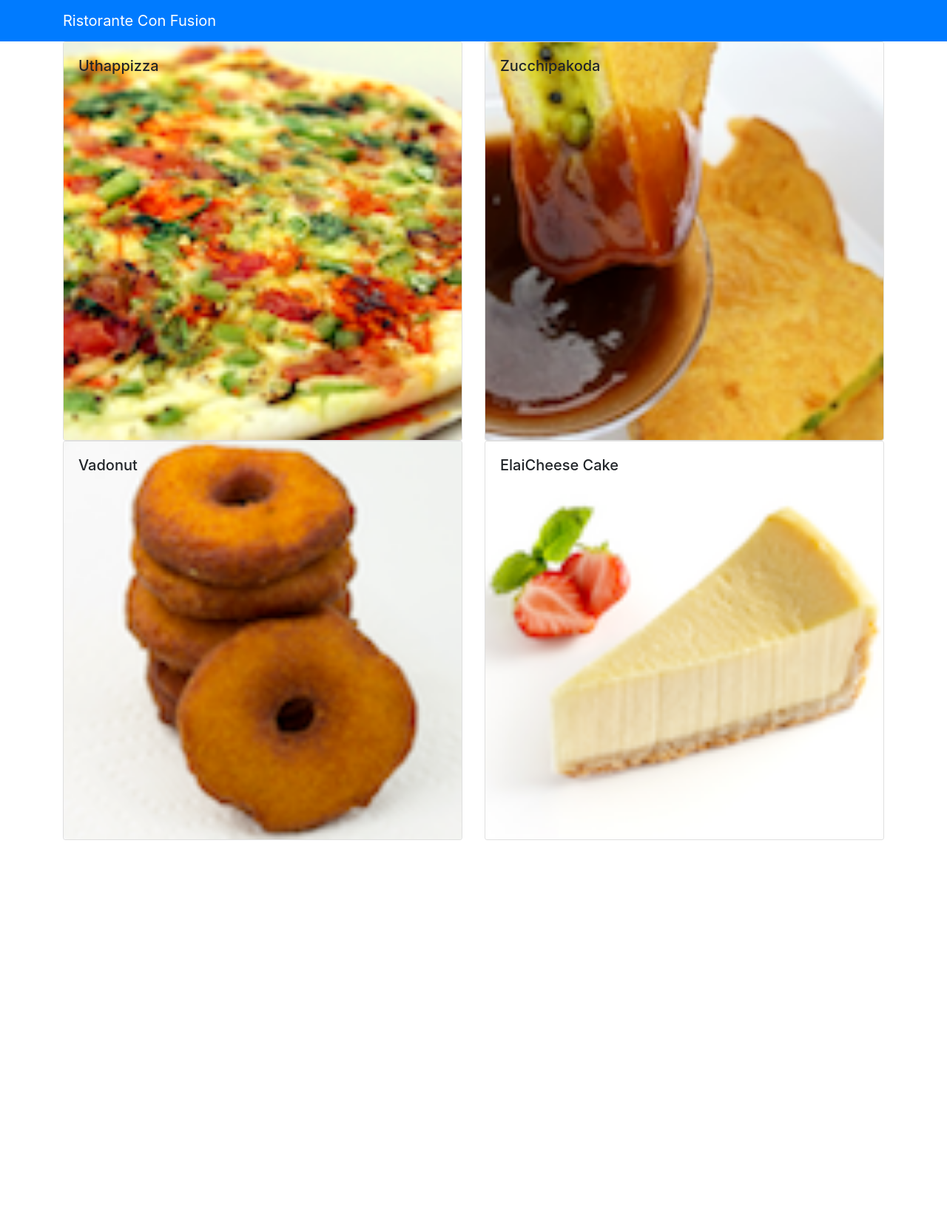
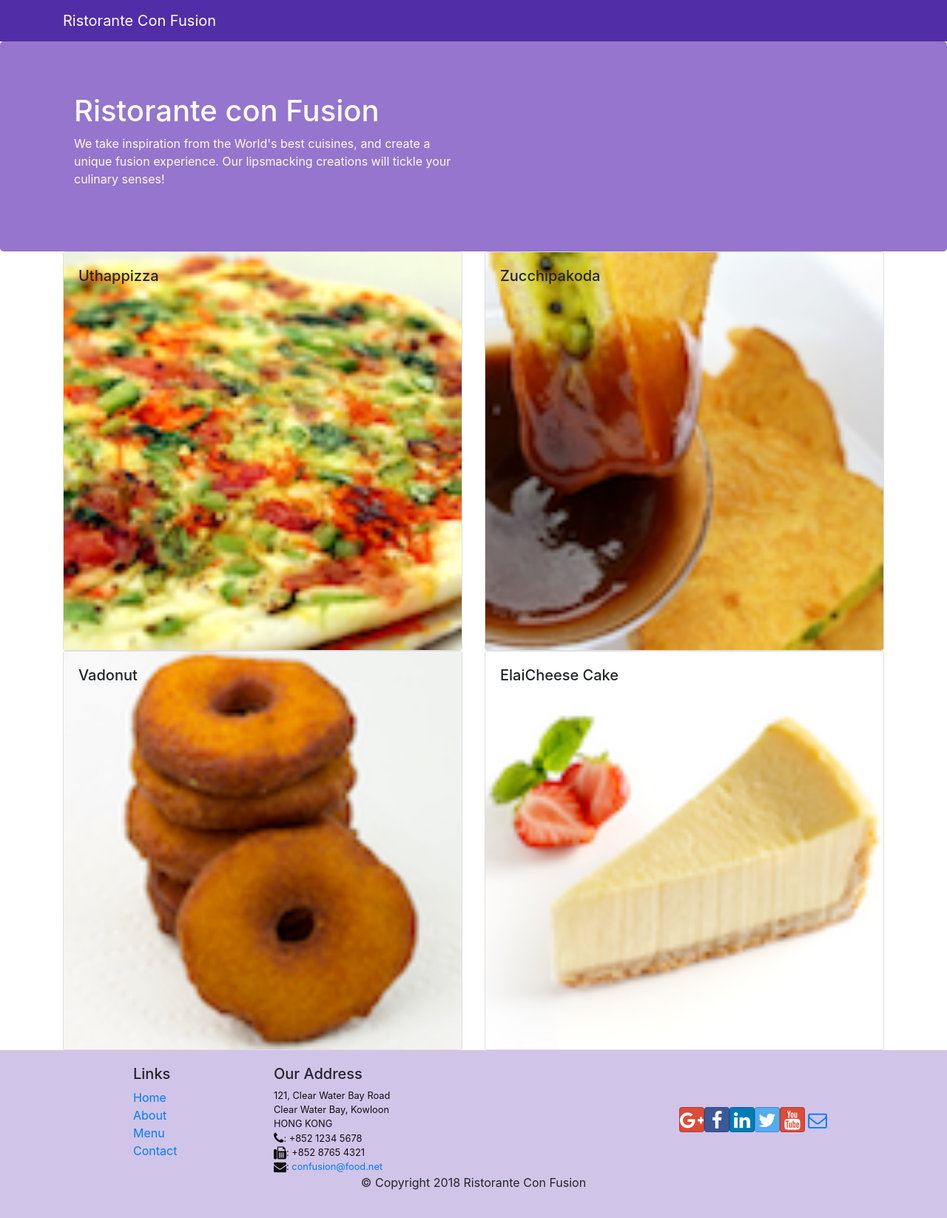
Before and after one commit to Binhbong37/LAB, a React (Create React App) app: page /contactus in a window 1280 px wide. Shown: the whole page at 74% size. Before the commit the page ends 1136 px from the top, so only its background shows below. Built offline with nearby package versions, Linux system fonts and the light colour scheme.

Commit message:
Add Header, Footer, change CSS in flie App

```diff
--- a/src/App.css
+++ b/src/App.css
@@ -1,38 +1,33 @@
-.App {
-  text-align: center;
+.row-header{
+  margin:0px auto;
+  padding:0px auto;
 }
 
-.App-logo {
-  height: 40vmin;
-  pointer-events: none;
+.row-content {
+  margin:0px auto;
+  padding: 50px 0px 50px 0px;
+  border-bottom: 1px ridge;
+  min-height:400px;
 }
 
-@media (prefers-reduced-motion: no-preference) {
-  .App-logo {
-    animation: App-logo-spin infinite 20s linear;
-  }
+.footer{
+  background-color: #D1C4E9;
+  margin:0px auto;
+  padding: 20px 0px 20px 0px;
+}
+.jumbotron {
+  padding:70px 30px 70px 30px;
+  margin:0px auto;
+  background: #9575CD ;
+  color:floralwhite;
 }
 
-.App-header {
-  background-color: #282c34;
-  min-height: 100vh;
-  display: flex;
-  flex-direction: column;
-  align-items: center;
-  justify-content: center;
-  font-size: calc(10px + 2vmin);
-  color: white;
+address{
+  font-size:80%;
+  margin:0px;
+  color:#0f0f0f;
 }
 
-.App-link {
-  color: #61dafb;
+.navbar-dark {
+  background-color: #512DA8;
 }
-
-@keyframes App-logo-spin {
-  from {
-    transform: rotate(0deg);
-  }
-  to {
-    transform: rotate(360deg);
-  }
-}
--- /dev/null
+++ b/src/Components/FooterComponent.js
@@ -0,0 +1,50 @@
+import React from 'react';
+
+function Footer(props) {
+    return(
+    <div className="footer">
+        <div className="container">
+            <div className="row justify-content-center">
+                <div className="col-4 offset-1 col-sm-2">
+                    <h5>Links</h5>
+                    <ul className="list-unstyled">
+                        <li><a href="#">Home</a></li>
+                        <li><a href="#">About</a></li>
+                        <li><a href="#">Menu</a></li>
+                        <li><a href="contactus.html">Contact</a></li>
+                    </ul>
+                </div>
+                <div className="col-7 col-sm-5">
+                    <h5>Our Address</h5>
+                    <address>
+		              121, Clear Water Bay Road<br />
+		              Clear Water Bay, Kowloon<br />
+		              HONG KONG<br />
+		              <i className="fa fa-phone fa-lg"></i>: +852 1234 5678<br />
+		              <i className="fa fa-fax fa-lg"></i>: +852 8765 4321<br />
+		              <i className="fa fa-envelope fa-lg"></i>: <a href="mailto:confusion@food.net">
+                         confusion@food.net</a>
+                    </address>
+                </div>
+                <div className="col-12 col-sm-4 align-self-center">
+                    <div className="text-center">
+                        <a className="btn btn-social-icon btn-google" href="http://google.com/+"><i className="fa fa-google-plus"></i></a>
+                        <a className="btn btn-social-icon btn-facebook" href="http://www.facebook.com/profile.php?id="><i className="fa fa-facebook"></i></a>
+                        <a className="btn btn-social-icon btn-linkedin" href="http://www.linkedin.com/in/"><i className="fa fa-linkedin"></i></a>
+                        <a className="btn btn-social-icon btn-twitter" href="http://twitter.com/"><i className="fa fa-twitter"></i></a>
+                        <a className="btn btn-social-icon btn-google" href="http://youtube.com/"><i className="fa fa-youtube"></i></a>
+                        <a className="btn btn-social-icon" href="mailto:"><i className="fa fa-envelope-o"></i></a>
+                    </div>
+                </div>
+            </div>
+            <div className="row justify-content-center">
+                <div className="col-auto">
+                    <p>© Copyright 2018 Ristorante Con Fusion</p>
+                </div>
+            </div>
+        </div>
+    </div>
+    )
+}
+
+export default Footer;
--- /dev/null
+++ b/src/Components/HeaderComponent.js
@@ -0,0 +1,28 @@
+import React, { Component } from 'react';
+import { Navbar, NavbarBrand, Jumbotron } from 'reactstrap';
+
+class Header extends Component {
+  render() {
+    return(
+    <React.Fragment>
+      <Navbar dark>
+        <div className="container">
+            <NavbarBrand href="/">Ristorante Con Fusion</NavbarBrand>
+        </div>
+      </Navbar>
+      <Jumbotron>
+           <div className="container">
+               <div className="row row-header">
+                   <div className="col-12 col-sm-6">
+                       <h1>Ristorante con Fusion</h1>
+                       <p>We take inspiration from the World's best cuisines, and create a unique fusion experience. Our lipsmacking creations will tickle your culinary senses!</p>
+                   </div>
+               </div>
+           </div>
+       </Jumbotron>
+    </React.Fragment>
+    );
+  }
+}
+
+export default Header;
--- a/src/Components/MainComponent.js
+++ b/src/Components/MainComponent.js
@@ -1,6 +1,8 @@
 import { Component } from 'react';
 import { Navbar, NavbarBrand } from "reactstrap";
 import Menu from './MenuComponent';
+import Header from './HeaderComponent';
+import Footer from './FooterComponent';
 import DetailDish from "./DetailDishes";
 import { DISHES } from "../shared/dishes"
 
@@ -22,19 +24,14 @@ class Main extends Component {
   render() {
     return (
       <div>
-            <Navbar dark color="primary">
-                <div className="container">
-                    <NavbarBrand href="/">Ristorante Con Fusion</NavbarBrand>
-                </div>
-            </Navbar>
-
-            <Menu dishes = {this.state.dishes} onClick={(dishId) => this.handleClick(dishId)}/>
-            <div className="container">
-                <div className="row">
-                    <DetailDish dish={this.state.dishes.filter((dish)=> dish.id === this.state.selectedDish) [0]}/>
-                </div>
-
+        <Header/>
+        <Menu dishes = {this.state.dishes} onClick={(dishId) => this.handleClick(dishId)}/>
+        <div className="container">
+            <div className="row">
+                <DetailDish dish={this.state.dishes.filter((dish)=> dish.id === this.state.selectedDish) [0]}/>
             </div>
+          </div>
+          <Footer/>
       </div>
     )
   };
```
